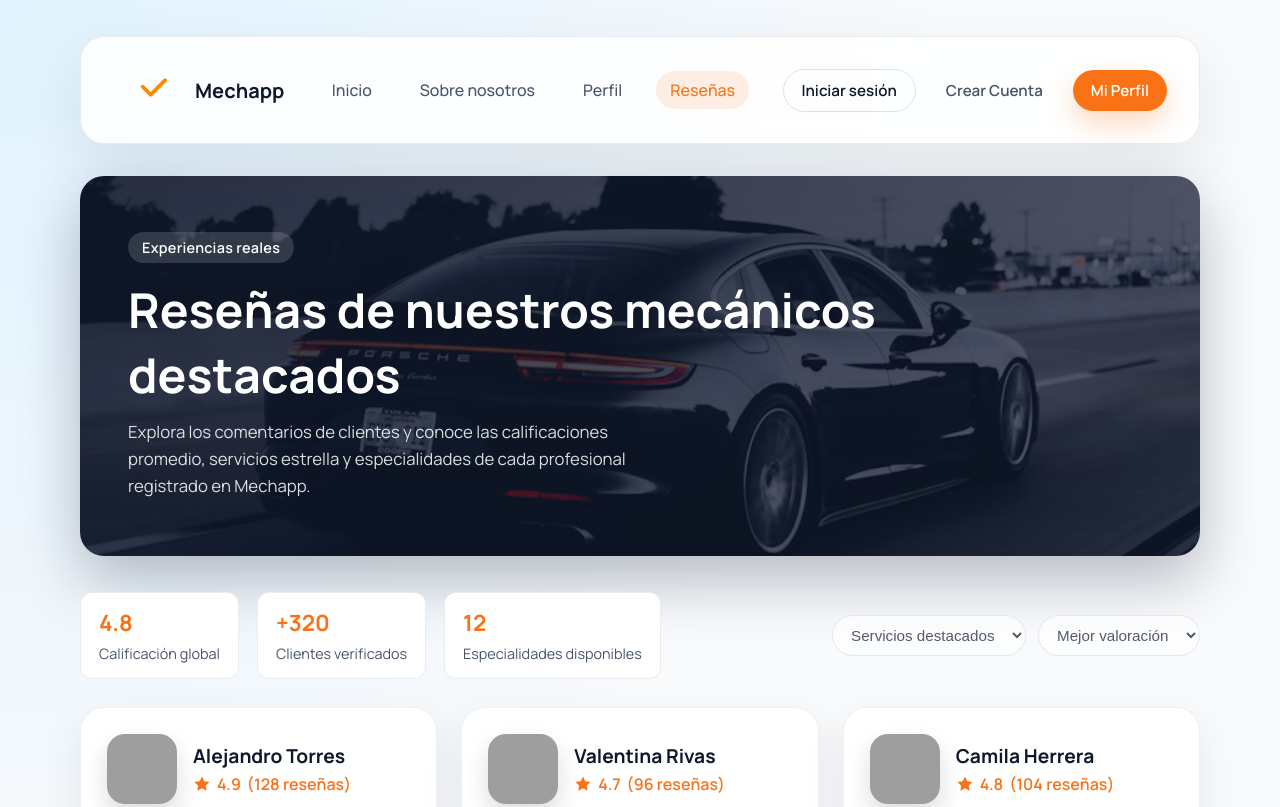
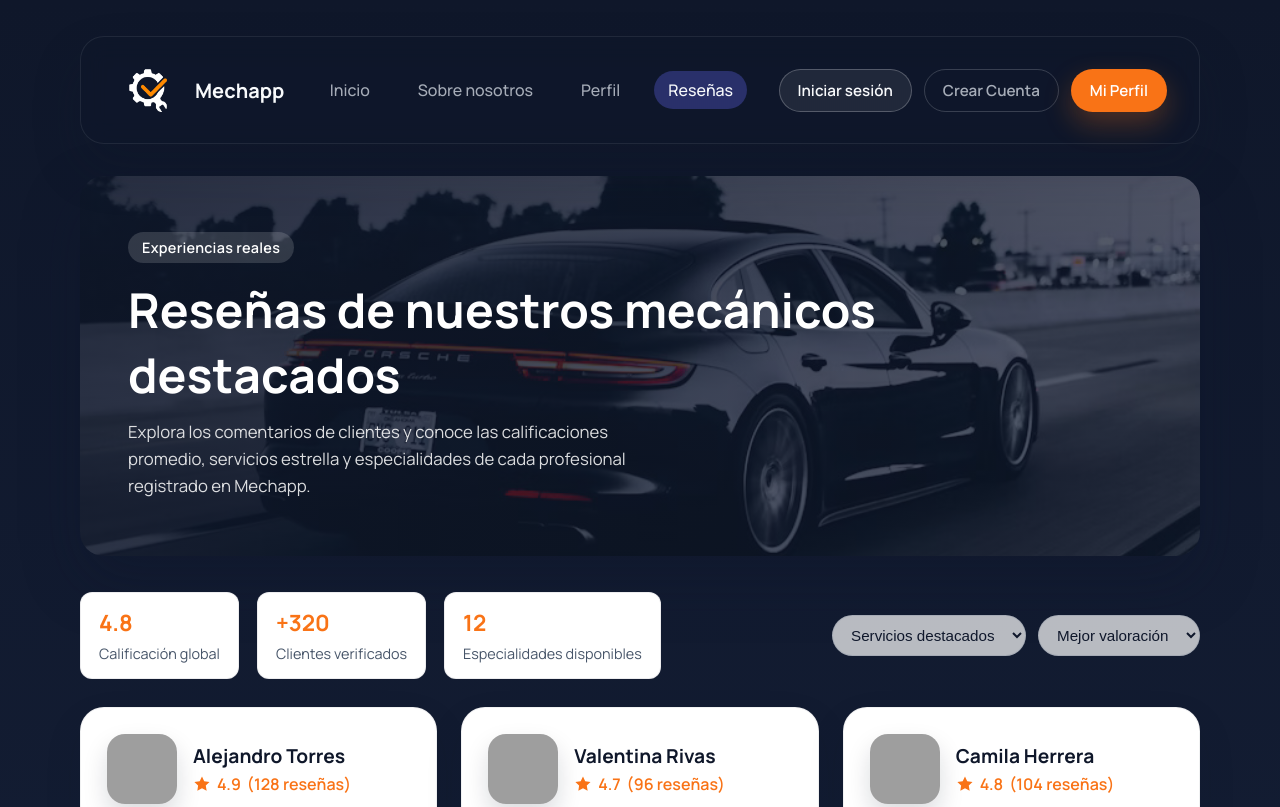
Before and after one commit to Victor-prog-ctrl/MECHAPP, a website: page pages/resenas-mecanicos.html in a window 1280 px wide. Shown: the top 807 px of the page. Drawn offline with Linux system fonts and the light colour scheme; grey boxes are pictures that could not be loaded.

Commit message:
Revert "Merge branch 'main' into codex/create-mechanic-reviews-page-f0c6dl"
This reverts commit 8ea3c000619b1abc01546753ba2eed1f115b683a, reversing
changes made to c9ef7c73712dbfd7e234c10b4822670e5de87d5e.

```diff
--- a/Styles/resenas.css
+++ b/Styles/resenas.css
@@ -1,12 +1,17 @@
 :root {
-  --bg: #f8fafc;
+  --bg: #0f172a;
+  --bg-secondary: #16213a;
   --surface: #ffffff;
   --surface-alt: #f1f5f9;
   --text: #0f172a;
   --text-muted: #475569;
+  --text-contrast: #f8fafc;
+  --text-contrast-muted: rgba(226, 232, 240, 0.72);
   --accent: #f97316;
-  --accent-soft: rgba(249, 115, 22, 0.12);
+  --accent-dark: #ea580c;
+  --accent-soft: rgba(249, 115, 22, 0.16);
   --border: rgba(15, 23, 42, 0.08);
+  --border-dark: rgba(148, 163, 184, 0.24);
   --radius-lg: 24px;
   --radius-md: 18px;
   --radius-sm: 12px;
@@ -20,9 +25,8 @@
 
 body {
   font-family: "Manrope", sans-serif;
-  background: radial-gradient(circle at top left, #e0f2fe, var(--bg) 45%),
-    radial-gradient(circle at bottom right, #fef3c7, var(--bg) 55%);
-  color: var(--text);
+  background: linear-gradient(180deg, var(--bg) 0%, var(--bg-secondary) 100%);
+  color: var(--text-contrast);
   min-height: 100vh;
   padding: 36px 24px 64px;
   display: flex;
@@ -36,9 +40,9 @@ main {
 
 .site-header {
   width: min(1120px, 100%);
-  background: rgba(255, 255, 255, 0.85);
-  border: 1px solid rgba(15, 23, 42, 0.08);
-  backdrop-filter: blur(14px);
+  background: rgba(15, 23, 42, 0.72);
+  border: 1px solid rgba(248, 250, 252, 0.08);
+  backdrop-filter: blur(12px);
   border-radius: var(--radius-lg);
   padding: 18px 32px;
   display: flex;
@@ -46,7 +50,8 @@ main {
   justify-content: space-between;
   gap: 24px;
   margin-bottom: 32px;
-  box-shadow: 0 22px 60px rgba(15, 23, 42, 0.08);
+  box-shadow: 0 24px 48px rgba(15, 23, 42, 0.24);
+  color: var(--text-contrast);
 }
 
 .brand {
@@ -55,7 +60,6 @@ main {
   gap: 12px;
   font-weight: 700;
   font-size: 1.25rem;
-  color: var(--text);
 }
 
 .brand-logo {
@@ -73,7 +77,7 @@ main {
 }
 
 .nav-link {
-  color: var(--text-muted);
+  color: var(--text-contrast-muted);
   text-decoration: none;
   font-weight: 500;
   padding: 8px 14px;
@@ -82,9 +86,14 @@ main {
 }
 
 .nav-link:hover,
+.nav-link:focus {
+  color: var(--text-contrast);
+  background: rgba(248, 250, 252, 0.12);
+}
+
 .nav-link.active {
-  background: var(--accent-soft);
-  color: var(--accent);
+  color: var(--text-contrast);
+  background: rgba(99, 102, 241, 0.32);
 }
 
 .header-actions {
@@ -101,7 +110,7 @@ main {
   border-radius: 999px;
   font-weight: 600;
   font-size: 0.95rem;
-  border: none;
+  border: 1px solid transparent;
   cursor: pointer;
   text-decoration: none;
   transition: transform 0.2s ease, box-shadow 0.2s ease;
@@ -116,17 +125,23 @@ main {
 .button-primary:hover {
   transform: translateY(-1px);
   box-shadow: 0 18px 40px rgba(249, 115, 22, 0.3);
+  background: var(--accent-dark);
 }
 
 .button-secondary {
-  background: transparent;
-  color: var(--text);
-  border: 1px solid rgba(15, 23, 42, 0.12);
+  background: rgba(248, 250, 252, 0.08);
+  color: var(--text-contrast);
+  border-color: rgba(248, 250, 252, 0.24);
+}
+
+.button-secondary:hover {
+  background: rgba(248, 250, 252, 0.16);
 }
 
 .button.ghost {
   background: transparent;
-  color: var(--text-muted);
+  color: var(--text-contrast-muted);
+  border-color: rgba(248, 250, 252, 0.18);
 }
 
 .hero {
@@ -196,6 +211,7 @@ main {
   border-radius: var(--radius-sm);
   border: 1px solid var(--border);
   min-width: 140px;
+  color: var(--text);
 }
 
 .review-toolbar strong {
@@ -218,7 +234,7 @@ main {
 .filter-group select {
   padding: 10px 14px;
   border-radius: 999px;
-  border: 1px solid rgba(15, 23, 42, 0.12);
+  border: 1px solid var(--border-dark);
   font-size: 0.95rem;
   color: var(--text);
   background: var(--surface);
@@ -240,6 +256,7 @@ main {
   display: flex;
   flex-direction: column;
   gap: 18px;
+  color: var(--text);
 }
 
 .review-header {
```
